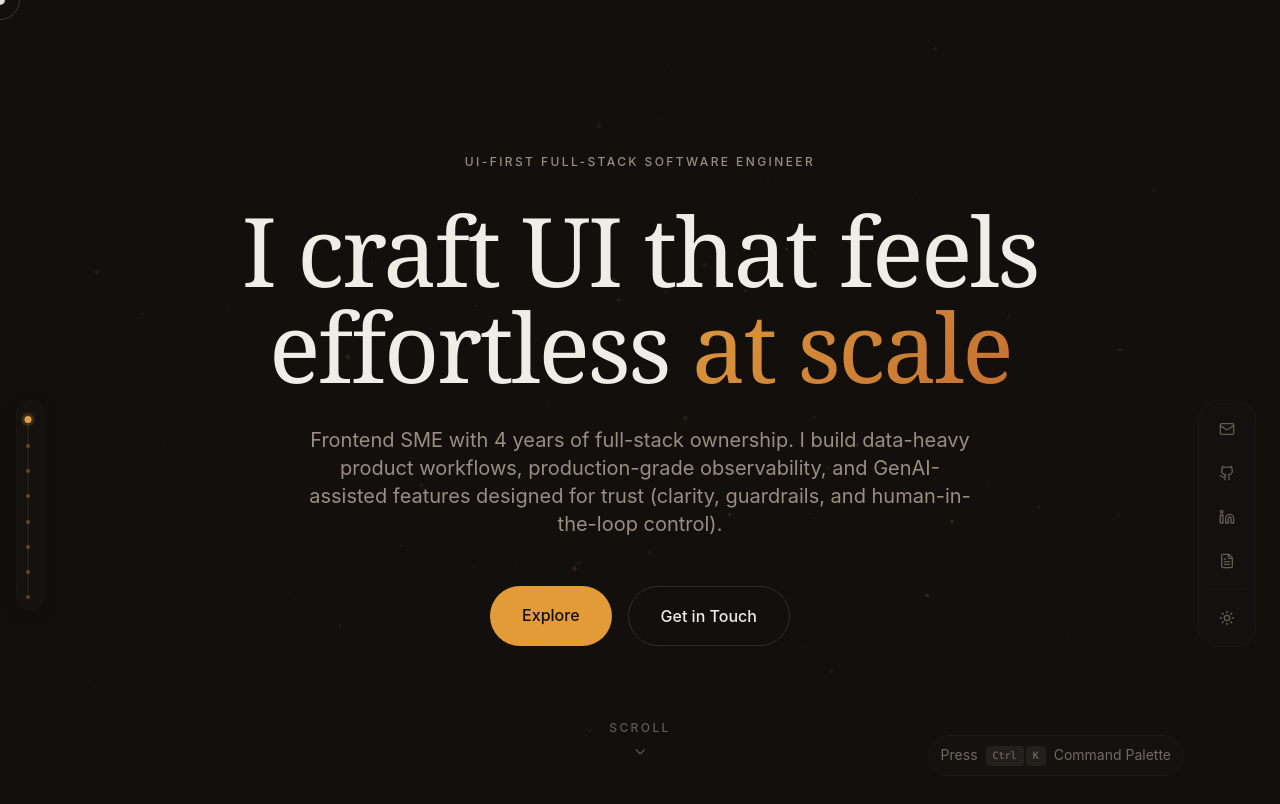
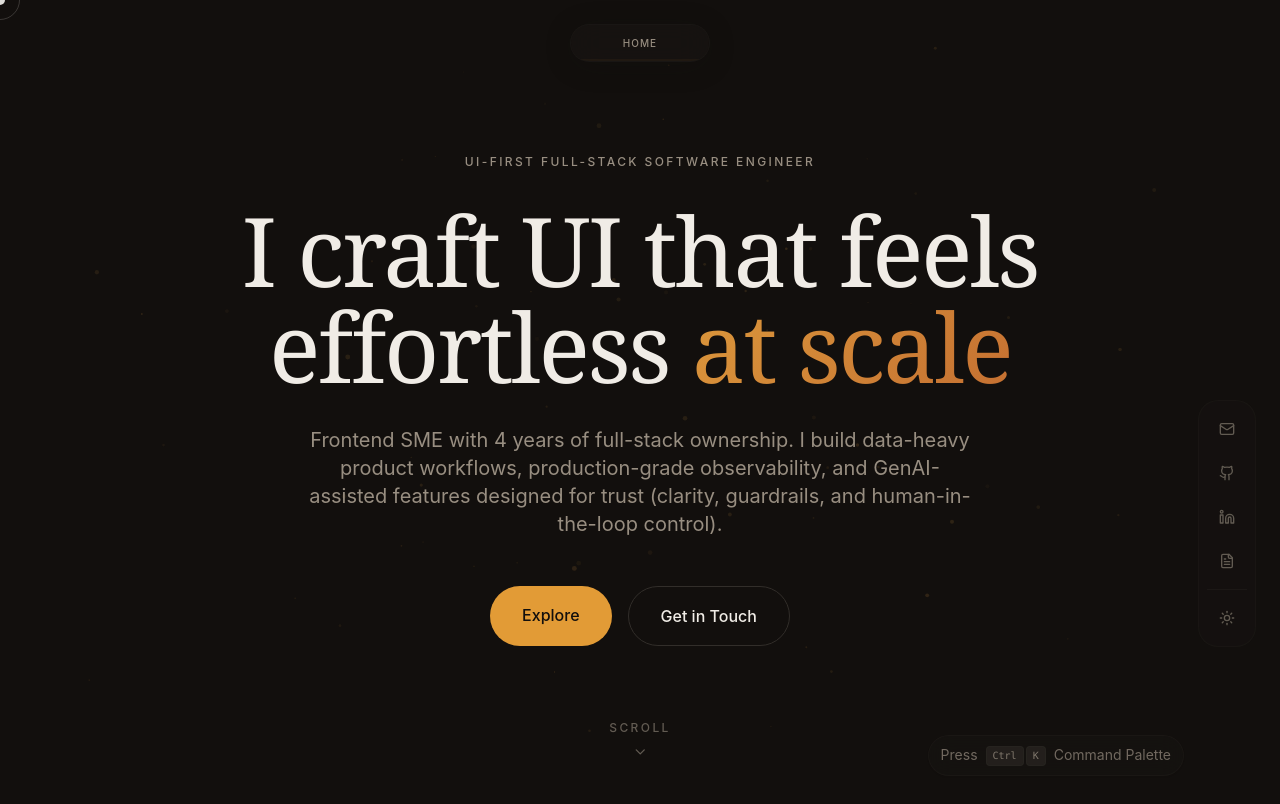
Before and after one commit to shreehari06/portfolio, a React (Vite) app: page / in a window 1280 px wide. Shown: the top 804 px of the page. Built offline with nearby package versions, Linux system fonts and the light colour scheme; the HTML template or start-up script is replaced by a standard one.

Commit message:
refactor: replace IntersectionObserver with offset-based scroll tracking for section detection and improve scroll-lock handling in MobileDock and WayfindingRail components.

```diff
--- a/src/components/MobileDock.tsx
+++ b/src/components/MobileDock.tsx
@@ -18,42 +18,44 @@ const MobileDock = ({ sections, links }: MobileDockProps) => {
   const { setSectionPickerOpen, isInCinematicZone } = useMobileNav();
   const lastScrollY = useRef(0);
   const scrollTimeout = useRef<number>();
-  const observerRef = useRef<IntersectionObserver | null>(null);
+  const isScrollingRef = useRef(false);
+  const clickScrollTimeoutRef = useRef<number>();
 
   // Sync section picker state with context
   useEffect(() => {
     setSectionPickerOpen(isSectionPickerOpen);
   }, [isSectionPickerOpen, setSectionPickerOpen]);
 
-  // IntersectionObserver for scrollspy
+  // Reset programmatic scroll lock on manual user interaction
   useEffect(() => {
-    observerRef.current = new IntersectionObserver(
-      (entries) => {
-        entries.forEach((entry) => {
-          if (entry.isIntersecting && entry.intersectionRatio >= 0.3) {
-            setActiveSection(entry.target.id);
-          }
-        });
-      },
-      {
-        rootMargin: '-20% 0px -50% 0px',
-        threshold: [0.3, 0.5, 0.7],
+    const resetScrollLock = () => {
+      if (isScrollingRef.current) {
+        isScrollingRef.current = false;
+        if (clickScrollTimeoutRef.current) {
+          clearTimeout(clickScrollTimeoutRef.current);
+          clickScrollTimeoutRef.current = undefined;
+        }
+        document.body.style.pointerEvents = '';
       }
-    );
+    };
 
-    sections.forEach((section) => {
-      const element = document.getElementById(section.id);
-      if (element && observerRef.current) {
-        observerRef.current.observe(element);
-      }
-    });
+    window.addEventListener('wheel', resetScrollLock, { passive: true });
+    window.addEventListener('touchmove', resetScrollLock, { passive: true });
+    window.addEventListener('mousedown', resetScrollLock, { passive: true });
+    window.addEventListener('keydown', resetScrollLock, { passive: true });
 
     return () => {
-      observerRef.current?.disconnect();
+      window.removeEventListener('wheel', resetScrollLock);
+      window.removeEventListener('touchmove', resetScrollLock);
+      window.removeEventListener('mousedown', resetScrollLock);
+      window.removeEventListener('keydown', resetScrollLock);
+      if (clickScrollTimeoutRef.current) {
+        clearTimeout(clickScrollTimeoutRef.current);
+      }
     };
-  }, [sections]);
+  }, []);
 
-  // Auto-hide on scroll down, show on scroll up
+  // Combined scrolling listener for visibility and offset-based scrollspy
   useEffect(() => {
     const handleScroll = () => {
       const currentY = window.scrollY;
@@ -78,21 +80,60 @@ const MobileDock = ({ sections, links }: MobileDockProps) => {
       scrollTimeout.current = window.setTimeout(() => {
         setIsVisible(true);
       }, 1000);
+
+      // ScrollSpy: Calculate active section based on offset position in real-time
+      if (!isScrollingRef.current) {
+        if (currentY <= 50) {
+          setActiveSection(sections[0]?.id || '');
+          return;
+        }
+        if (currentY + window.innerHeight >= document.documentElement.scrollHeight - 50) {
+          setActiveSection(sections[sections.length - 1]?.id || '');
+          return;
+        }
+
+        const scrollTrigger = currentY + window.innerHeight * 0.4; // 40% bias
+        let currentActive = sections[0]?.id || '';
+
+        for (const section of sections) {
+          const element = document.getElementById(section.id);
+          if (element) {
+            if (scrollTrigger >= element.offsetTop) {
+              currentActive = section.id;
+            }
+          }
+        }
+
+        setActiveSection(currentActive);
+      }
     };
 
     window.addEventListener('scroll', handleScroll, { passive: true });
+    // Run once on mount to synchronize initial scroll position
+    handleScroll();
+
     return () => {
       window.removeEventListener('scroll', handleScroll);
       if (scrollTimeout.current) {
         clearTimeout(scrollTimeout.current);
       }
     };
-  }, []);
+  }, [sections]);
 
   const scrollToSection = useCallback((sectionId: string) => {
     const element = document.getElementById(sectionId);
     if (element) {
+      isScrollingRef.current = true;
+      setActiveSection(sectionId);
+
+      document.body.style.pointerEvents = 'none';
       element.scrollIntoView({ behavior: 'smooth' });
+
+      if (clickScrollTimeoutRef.current) clearTimeout(clickScrollTimeoutRef.current);
+      clickScrollTimeoutRef.current = window.setTimeout(() => {
+        isScrollingRef.current = false;
+        document.body.style.pointerEvents = '';
+      }, 1000);
     }
     setIsSectionPickerOpen(false);
   }, []);
--- a/src/components/WayfindingRail.tsx
+++ b/src/components/WayfindingRail.tsx
@@ -29,6 +29,8 @@ const WayfindingRail = ({ sections }: WayfindingRailProps) => {
   const rafRef = useRef<number>();
   const observerRef = useRef<IntersectionObserver | null>(null);
   const labelRefs = useRef<(HTMLButtonElement | null)[]>([]);
+  const isScrollingRef = useRef(false);
+  const scrollTimeoutRef = useRef<number>();
 
   // Detect mobile and reduced motion preference
   useEffect(() => {
@@ -45,6 +47,7 @@ const WayfindingRail = ({ sections }: WayfindingRailProps) => {
     return () => {
       window.removeEventListener('resize', checkMobile);
       mediaQuery.removeEventListener('change', motionHandler);
+      if (scrollTimeoutRef.current) clearTimeout(scrollTimeoutRef.current);
     };
   }, []);
 
@@ -71,50 +74,77 @@ const WayfindingRail = ({ sections }: WayfindingRailProps) => {
     }
   }, [isExpanded]);
 
-  // Set up IntersectionObserver for scrollspy
+  // Reset programmatic scroll lock on manual user interaction
   useEffect(() => {
-    observerRef.current = new IntersectionObserver(
-      (entries) => {
-        entries.forEach((entry) => {
-          if (entry.isIntersecting && entry.intersectionRatio >= 0.3) {
-            const newSection = entry.target.id;
-            if (newSection !== activeSection) {
-              // Trigger one-time pulse
-              setPulsingSection(newSection);
-              setTimeout(() => setPulsingSection(null), 400);
+    const resetScrollLock = () => {
+      if (isScrollingRef.current) {
+        isScrollingRef.current = false;
+        if (scrollTimeoutRef.current) {
+          clearTimeout(scrollTimeoutRef.current);
+          scrollTimeoutRef.current = undefined;
+        }
+        document.body.style.pointerEvents = '';
+      }
+    };
 
-              // Mark as visited
-              setVisitedSections(prev => new Set([...prev, newSection]));
-            }
-            setActiveSection(newSection);
-          }
-        });
-      },
-      {
-        rootMargin: '-20% 0px -50% 0px',
-        threshold: [0.3, 0.5, 0.7],
-      }
-    );
-
-    sections.forEach((section) => {
-      const element = document.getElementById(section.id);
-      if (element && observerRef.current) {
-        observerRef.current.observe(element);
-      }
-    });
+    window.addEventListener('wheel', resetScrollLock, { passive: true });
+    window.addEventListener('touchmove', resetScrollLock, { passive: true });
+    window.addEventListener('mousedown', resetScrollLock, { passive: true });
+    window.addEventListener('keydown', resetScrollLock, { passive: true });
 
     return () => {
-      observerRef.current?.disconnect();
+      window.removeEventListener('wheel', resetScrollLock);
+      window.removeEventListener('touchmove', resetScrollLock);
+      window.removeEventListener('mousedown', resetScrollLock);
+      window.removeEventListener('keydown', resetScrollLock);
     };
-  }, [sections, activeSection]);
+  }, []);
 
-  // Update scroll progress
+  // Update scroll progress and handle page section tracking based on offsets
   const updateProgress = useCallback(() => {
     const scrollTop = window.scrollY;
     const docHeight = document.documentElement.scrollHeight - window.innerHeight;
     const newProgress = docHeight > 0 ? (scrollTop / docHeight) * 100 : 0;
     setProgress(newProgress);
-  }, []);
+
+    if (isScrollingRef.current) return;
+
+    // Handle top/bottom boundary limits
+    if (scrollTop <= 50) {
+      const firstSection = sections[0]?.id || '';
+      if (firstSection && activeSection !== firstSection) {
+        setActiveSection(firstSection);
+      }
+      return;
+    }
+    if (scrollTop + window.innerHeight >= document.documentElement.scrollHeight - 50) {
+      const lastSection = sections[sections.length - 1]?.id || '';
+      if (lastSection && activeSection !== lastSection) {
+        setActiveSection(lastSection);
+      }
+      return;
+    }
+
+    // Determine active section based on offsetTop positions in real-time
+    const scrollTrigger = scrollTop + window.innerHeight * 0.4; // 40% bias from top of viewport
+    let currentActive = sections[0]?.id || '';
+
+    for (const section of sections) {
+      const element = document.getElementById(section.id);
+      if (element) {
+        if (scrollTrigger >= element.offsetTop) {
+          currentActive = section.id;
+        }
+      }
+    }
+
+    if (currentActive !== activeSection) {
+      setPulsingSection(currentActive);
+      setTimeout(() => setPulsingSection(null), 400);
+      setVisitedSections(prev => new Set([...prev, currentActive]));
+      setActiveSection(currentActive);
+    }
+  }, [sections, activeSection]);
 
   useEffect(() => {
     const handleScroll = () => {
@@ -139,11 +169,18 @@ const WayfindingRail = ({ sections }: WayfindingRailProps) => {
   const scrollToSection = useCallback((sectionId: string) => {
     const element = document.getElementById(sectionId);
     if (element) {
+      isScrollingRef.current = true;
+      setActiveSection(sectionId);
+      setVisitedSections(prev => new Set([...prev, sectionId]));
+
       document.body.style.pointerEvents = 'none';
       element.scrollIntoView({ behavior: prefersReducedMotion ? 'auto' : 'smooth' });
-      setTimeout(() => {
+
+      if (scrollTimeoutRef.current) clearTimeout(scrollTimeoutRef.current);
+      scrollTimeoutRef.current = window.setTimeout(() => {
+        isScrollingRef.current = false;
         document.body.style.pointerEvents = '';
-      }, 800);
+      }, 1000);
     }
     setIsMobileMenuOpen(false);
   }, [prefersReducedMotion]);
@@ -182,7 +219,7 @@ const WayfindingRail = ({ sections }: WayfindingRailProps) => {
     const currentIndex = sections.findIndex((s) => s.id === activeSection);
 
     switch (e.key) {
-      case 'ArrowUp':
+      case 'ArrowLeft':
         e.preventDefault();
         if (currentIndex > 0) {
           const newIndex = currentIndex - 1;
@@ -193,7 +230,7 @@ const WayfindingRail = ({ sections }: WayfindingRailProps) => {
           }
         }
         break;
-      case 'ArrowDown':
+      case 'ArrowRight':
         e.preventDefault();
         if (currentIndex < sections.length - 1) {
           const newIndex = currentIndex + 1;
@@ -218,11 +255,6 @@ const WayfindingRail = ({ sections }: WayfindingRailProps) => {
     }
   }, [activeSection, focusedIndex, sections, scrollToSection, isExpanded]);
 
-  // Calculate section positions for visual markers
-  const getSectionPosition = (index: number) => {
-    return (index / (sections.length - 1)) * 100;
-  };
-
   const transitionDuration = prefersReducedMotion ? 0 : 0.25;
 
   // Get active section label
@@ -238,20 +270,21 @@ const WayfindingRail = ({ sections }: WayfindingRailProps) => {
     return null;
   }
 
-  // Desktop: Wayfinding Rail
+  // Desktop: Horizontal Wayfinding Rail at the top
   return (
     <motion.nav
       ref={railRef}
-      initial={{ opacity: 0 }}
+      initial={{ opacity: 0, y: -20, x: '-50%' }}
       animate={{
         opacity: 1,
-        x: showHint ? 3 : 0,
+        y: 0,
+        x: '-50%',
       }}
       transition={{
         opacity: { duration: 0.6, delay: 1.5 },
-        x: { duration: 0.3, ease: 'easeInOut' }
+        y: { duration: 0.5, ease: 'easeOut' }
       }}
-      className="fixed left-4 top-1/2 -translate-y-1/2 z-30"
+      className="fixed left-1/2 top-6 z-30"
       onMouseEnter={() => setIsExpanded(true)}
       onMouseLeave={() => {
         setIsExpanded(false);
@@ -262,156 +295,105 @@ const WayfindingRail = ({ sections }: WayfindingRailProps) => {
       aria-label="Page sections"
     >
       <motion.div
-        className="relative flex items-center gap-3 py-4 px-2 rounded-2xl"
+        className="relative flex items-center justify-center rounded-full overflow-hidden"
         style={{
-          background: 'hsl(var(--card) / 0.4)',
-          backdropFilter: 'blur(12px)',
+          background: 'hsl(var(--card) / 0.5)',
+          backdropFilter: 'blur(16px)',
           border: '1px solid hsl(var(--border) / 0.15)',
-          boxShadow: '0 4px 20px -4px hsl(var(--background) / 0.3)',
+          boxShadow: '0 4px 30px -4px hsl(var(--background) / 0.3)',
+          height: 38,
         }}
         animate={{
-          width: isExpanded ? 160 : 28,
+          width: isExpanded ? 800 : 140,
         }}
         transition={{ duration: transitionDuration, ease: [0.25, 0.1, 0.25, 1] }}
       >
-        {/* Progress track */}
-        <div
-          ref={trackRef}
-          className="relative w-[2px] h-44 rounded-full flex-shrink-0 ml-0.5"
-          style={{ background: 'hsl(var(--accent) / 0.08)' }}
-        >
-          {/* Progress fill */}
-          <motion.div
-            className="absolute top-0 left-0 right-0 rounded-full"
-            style={{
-              height: `${progress}%`,
-              background: 'hsl(var(--accent) / 0.35)',
-            }}
-            initial={false}
-            transition={{ duration: 0.1, ease: 'linear' }}
-          />
+        {/* Collapsed View: Current section name */}
+        <AnimatePresence mode="wait">
+          {!isExpanded && (
+            <motion.div
+              key="collapsed"
+              initial={{ opacity: 0, scale: 0.95 }}
+              animate={{ opacity: 1, scale: 1 }}
+              exit={{ opacity: 0, scale: 0.95 }}
+              transition={{ duration: 0.15 }}
+              className="flex items-center justify-center w-full px-4"
+            >
+              <span className="text-[10px] tracking-widest uppercase font-medium text-muted-foreground whitespace-nowrap">
+                {activeSectionLabel}
+              </span>
+            </motion.div>
+          )}
 
-          {/* Section markers */}
-          {sections.map((section, index) => {
-            const isActive = activeSection === section.id;
-            const isVisited = visitedSections.has(section.id);
-            const isPulsing = pulsingSection === section.id;
-            const position = getSectionPosition(index);
-
-            return (
-              <div
-                key={section.id}
-                className="absolute left-1/2 -translate-x-1/2 -translate-y-1/2"
-                style={{ top: `${position}%` }}
-              >
-                <motion.button
-                  className="rounded-full focus:outline-none focus-visible:ring-2 focus-visible:ring-accent focus-visible:ring-offset-1 focus-visible:ring-offset-card"
-                  animate={{
-                    width: isActive ? 7 : 4,
-                    height: isActive ? 7 : 4,
-                    backgroundColor: isActive
-                      ? 'hsl(var(--accent))'
-                      : isVisited
-                        ? 'hsl(var(--accent) / 0.35)'
-                        : 'hsl(var(--muted-foreground) / 0.2)',
-                    boxShadow: isActive
-                      ? '0 0 0 3px hsl(var(--accent) / 0.15), 0 0 8px hsl(var(--accent) / 0.25)'
-                      : 'none',
-                    scale: isPulsing && !prefersReducedMotion ? [1, 1.4, 1] : 1,
-                  }}
-                  transition={{
-                    duration: transitionDuration,
-                    scale: { duration: 0.4, ease: 'easeOut' },
-                  }}
-                  onClick={() => scrollToSection(section.id)}
-                  onFocus={() => setFocusedIndex(index)}
-                  aria-label={`Jump to ${section.label}`}
-                  aria-current={isActive ? 'true' : undefined}
-                  tabIndex={0}
-                  type="button"
-                />
-              </div>
-            );
-          })}
-        </div>
-
-        {/* Labels container - glass panel */}
-        <AnimatePresence>
+          {/* Expanded View: All sections laid out horizontally */}
           {isExpanded && (
             <motion.div
-              initial={{ opacity: 0, x: -8 }}
-              animate={{ opacity: 1, x: 0 }}
-              exit={{ opacity: 0, x: -8 }}
-              transition={{ duration: transitionDuration, ease: [0.25, 0.1, 0.25, 1] }}
-              className="flex flex-col justify-between h-44 py-0 overflow-hidden"
+              key="expanded"
+              initial={{ opacity: 0 }}
+              animate={{ opacity: 1 }}
+              exit={{ opacity: 0 }}
+              transition={{ duration: 0.15, delay: 0.05 }}
+              className="flex items-center justify-between w-full px-6"
             >
               {sections.map((section, index) => {
                 const isActive = activeSection === section.id;
                 const isFocused = focusedIndex === index;
 
                 return (
-                  <motion.button
+                  <button
                     key={section.id}
                     ref={(el) => { labelRefs.current[index] = el; }}
-                    initial={{ opacity: 0, x: -6 }}
-                    animate={{
-                      opacity: 1,
-                      x: 0,
-                    }}
-                    transition={{
-                      delay: index * 0.035,
-                      duration: 0.2,
-                      ease: 'easeOut'
-                    }}
-                    className={`group flex items-center gap-2 text-left text-xs whitespace-nowrap transition-all duration-150 focus:outline-none rounded px-1 -mx-1 ${
-                      isFocused ? 'ring-1 ring-accent/50' : ''
+                    className={`text-[10px] tracking-widest uppercase whitespace-nowrap transition-all duration-200 focus:outline-none py-1 relative ${
+                      isActive
+                        ? 'text-primary font-semibold'
+                        : 'text-muted-foreground hover:text-foreground'
                     }`}
                     onClick={() => scrollToSection(section.id)}
                     onFocus={() => setFocusedIndex(index)}
                     aria-label={`Jump to ${section.label}`}
                     aria-current={isActive ? 'true' : undefined}
                     tabIndex={0}
+                    type="button"
                   >
-                    {/* Active indicator line */}
-                    <span
-                      className={`w-0.5 h-3 rounded-full transition-all duration-200 ${
-                        isActive
-                          ? 'bg-accent opacity-100'
-                          : 'bg-transparent opacity-0 group-hover:bg-muted-foreground/30 group-hover:opacity-100'
-                      }`}
-                    />
-                    <span
-                      className={`transition-all duration-150 ${
-                        isActive
-                          ? 'text-foreground font-medium'
-                          : 'text-muted-foreground group-hover:text-foreground/80 group-hover:translate-x-0.5'
-                      }`}
-                      style={{
-                        fontSize: isActive ? '0.8rem' : '0.75rem',
-                      }}
-                    >
-                      {section.label}
-                    </span>
-                  </motion.button>
+                    {section.label}
+                    {/* Tiny active indicator line under active label */}
+                    {isActive && (
+                      <motion.div
+                        layoutId="activeIndicator"
+                        className="absolute bottom-0 left-0 right-0 h-[1.5px] bg-accent rounded-full"
+                        transition={{ type: 'spring', stiffness: 380, damping: 30 }}
+                      />
+                    )}
+                  </button>
                 );
               })}
             </motion.div>
           )}
         </AnimatePresence>
+
+        {/* Global horizontal scroll progress track along bottom edge */}
+        <div className="absolute bottom-0 left-0 right-0 h-[2px] bg-accent/5">
+          <motion.div
+            className="h-full bg-accent/35"
+            style={{ width: `${progress}%` }}
+            initial={false}
+            transition={{ duration: 0.1, ease: 'linear' }}
+          />
+        </div>
       </motion.div>
 
-      {/* Keyboard hint (fades out before collapse starts) */}
+      {/* Keyboard navigation instructions */}
       <AnimatePresence>
         {showKeyboardHint && (
           <motion.div
-            initial={{ opacity: 0 }}
-            animate={{ opacity: 0.5 }}
-            exit={{ opacity: 0 }}
+            initial={{ opacity: 0, y: -5 }}
+            animate={{ opacity: 0.5, y: 0 }}
+            exit={{ opacity: 0, y: -5 }}
             transition={{ duration: 0.15 }}
             className="absolute -bottom-6 left-0 right-0 flex justify-center pointer-events-none"
           >
             <span className="text-[9px] text-muted-foreground tracking-wide whitespace-nowrap">
-              ↑↓ navigate · N toggle
+              ←→ navigate · N toggle
             </span>
           </motion.div>
         )}
```
